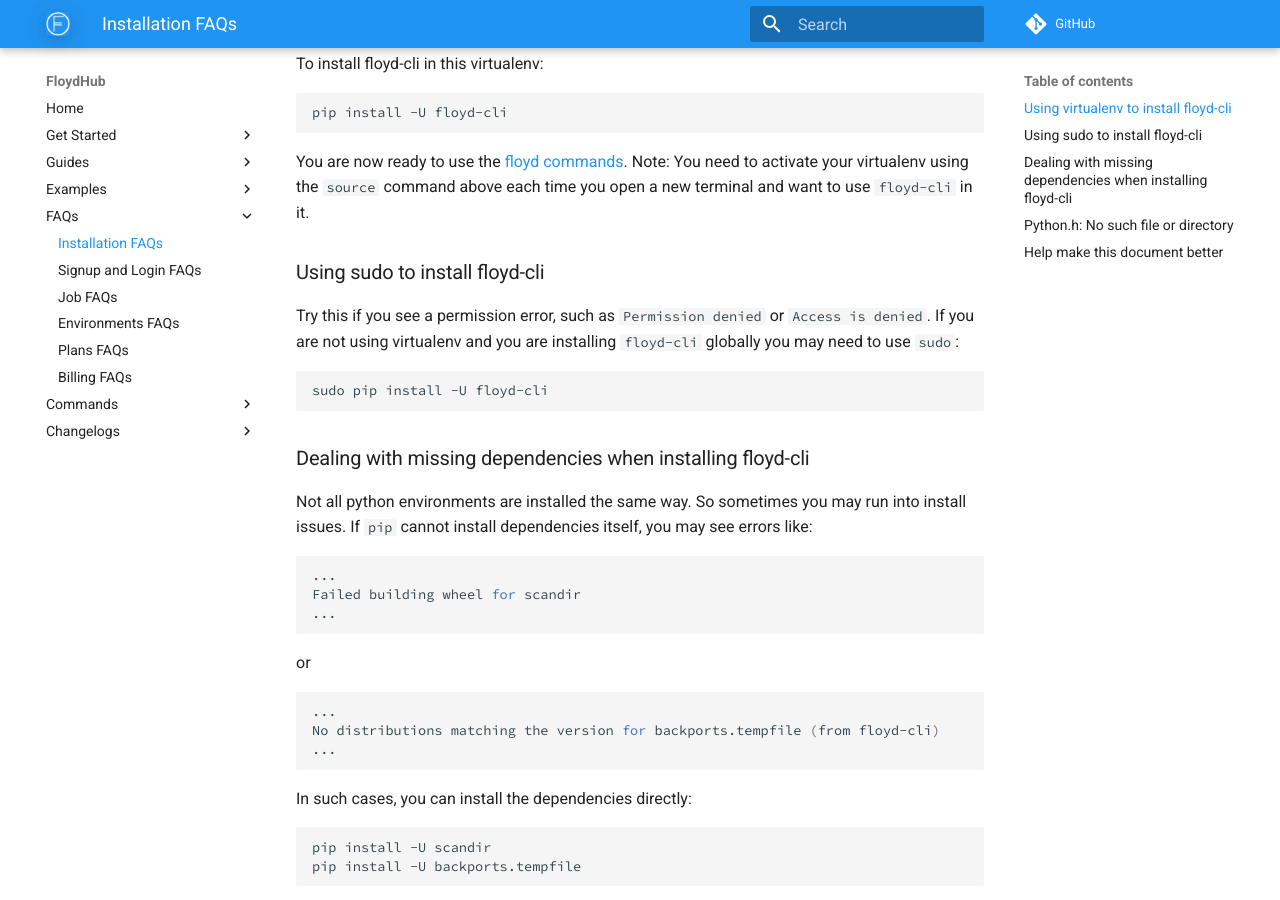
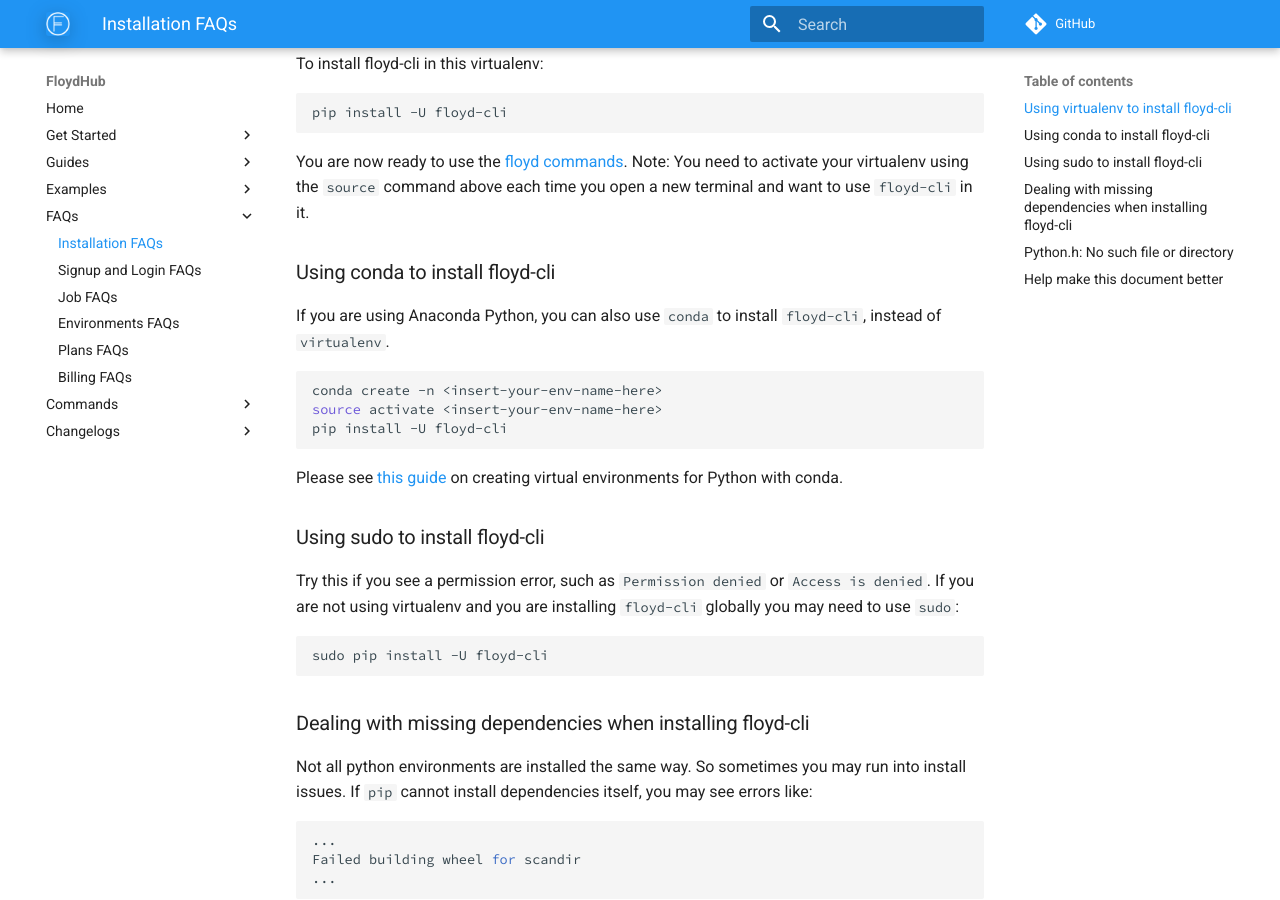
Before and after one commit to floydhub/floyd-docs, an MkDocs documentation site: the page built from docs/faqs/installation.md, in a window 1280 px wide and 900 px high, scrolled down 493 px. Built offline with MkDocs 1.6.1 and Material for MkDocs 9.7.7, drawn with Linux system fonts in a browser that asks for light colours; comment, search, counter and statistics services are not loaded; old or Windows-style settings are respelled for this version of MkDocs.

Commit message:
Add conda install steps

````diff
--- a/docs/faqs/installation.md
+++ b/docs/faqs/installation.md
@@ -25,6 +25,17 @@
 
 You are now ready to use the [floyd commands](). Note: You need to activate your virtualenv using the `source` command above each time you open a new terminal and want to use `floyd-cli` in it.
 
+### Using conda to install floyd-cli
+
+If you are using Anaconda Python, you can also use `conda` to install `floyd-cli`, instead of `virtualenv`.
+
+```bash
+conda create -n <insert-your-env-name-here>
+source activate <insert-your-env-name-here>
+pip install -U floyd-cli
+```
+
+Please see [this guide](https://uoa-eresearch.github.io/eresearch-cookbook/recipe/2014/11/20/conda/) on creating virtual environments for Python with conda.
 
 ### Using sudo to install floyd-cli
 
````
